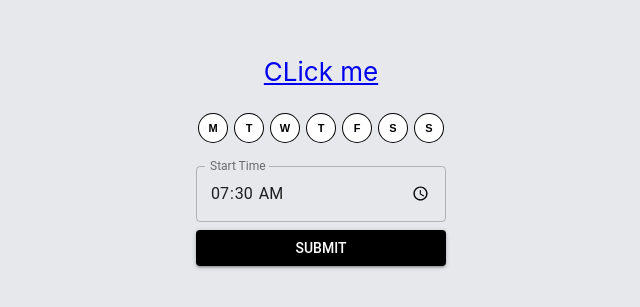
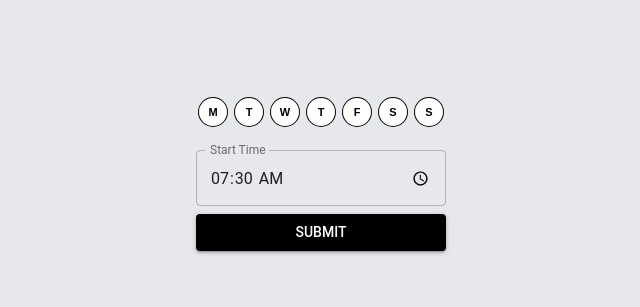
Before and after one commit to tristankells/busbuddy-time-picker, a React (Create React App) app: page / in a window 1280 px wide. Shown: the part 235-542 px from the top of the page, without its empty margins (319-959 px from the left). Built offline with nearby package versions, Linux system fonts and the light colour scheme.

Commit message:
remove link

```diff
--- a/src/App.js
+++ b/src/App.js
@@ -143,8 +143,6 @@ class App extends Component {
     return (
       <div className="App">
         <header className="App-header">
-        <a href="zappy://zappy.chat
-        "> CLick me</a>
           <DayCheckboxGroup
             mondayClick={this.mondayClick}
             tuesdayClick={this.tuesdayClick}
```
